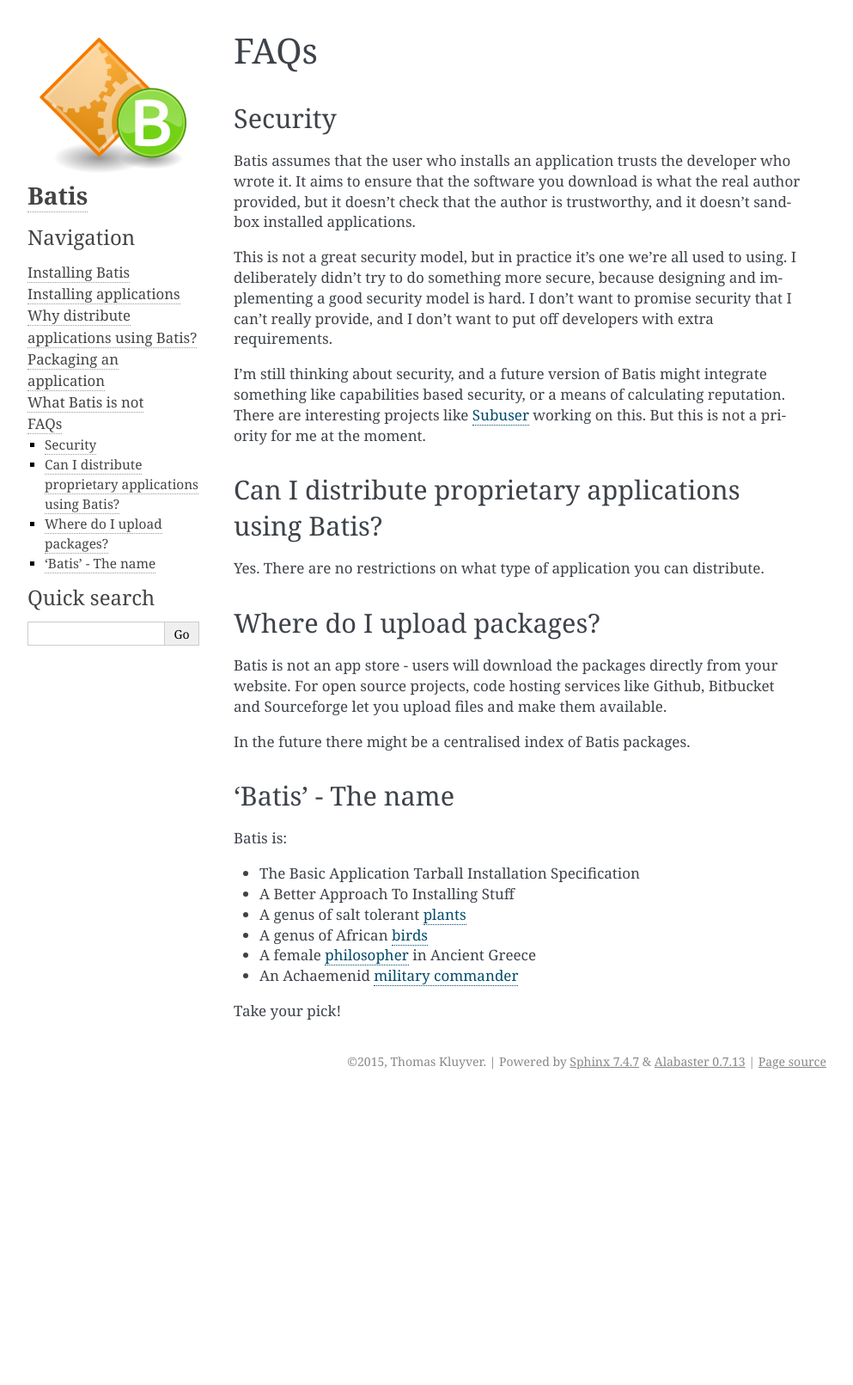
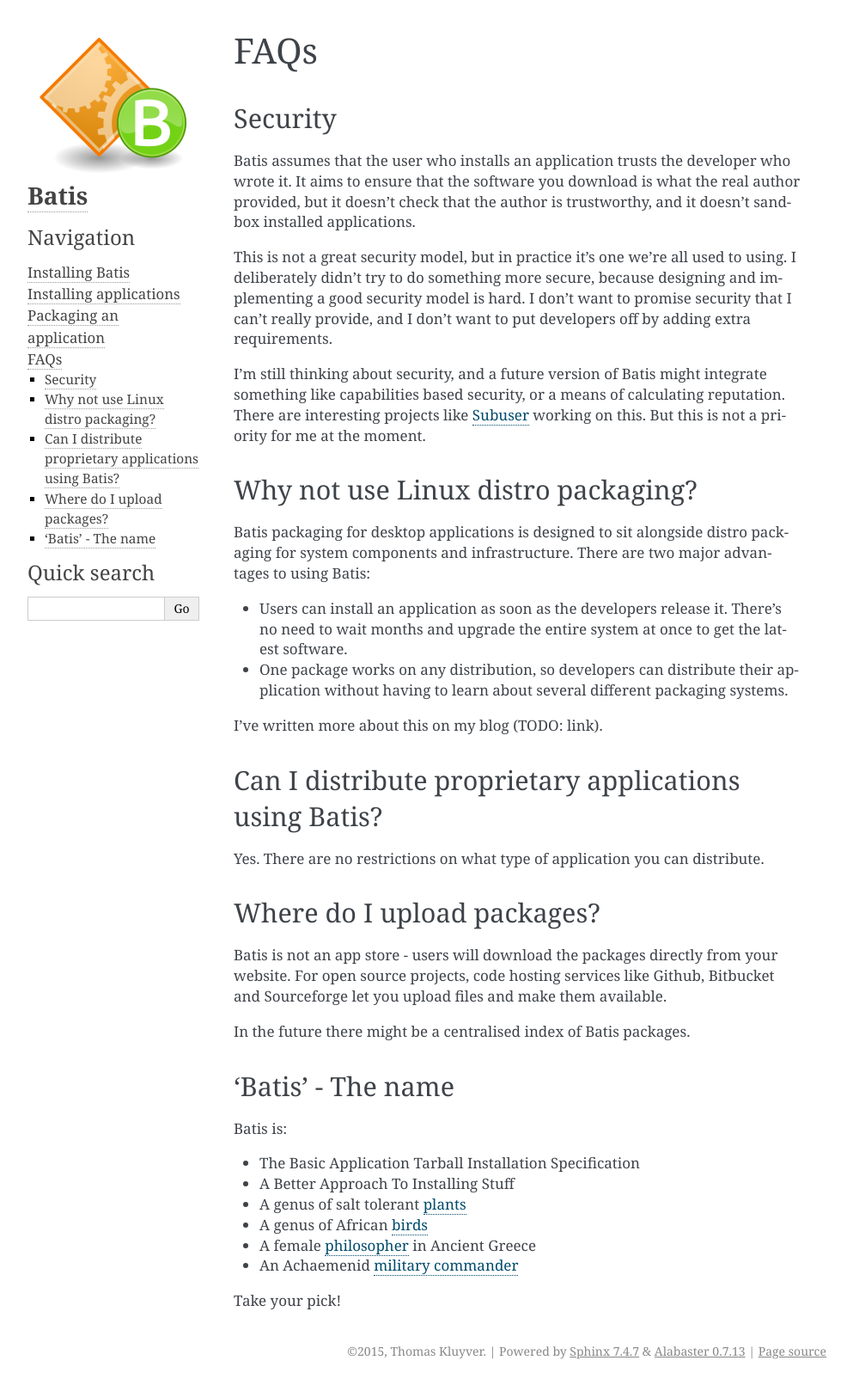
Before and after one commit to batis-installer/batis, a Sphinx documentation site: the page built from doc/faq.rst, in a window 1280 px wide. Shown: the whole page at 86% size, without its empty margins (148-1141 px from the left). Built offline with Sphinx 7.4.7, drawn with Linux system fonts in a browser that asks for light colours; before the commit the page ends 1274 px from its top, so only the background shows below that.

Commit message:
Consolidate docs

```diff
--- a/doc/faq.rst
+++ b/doc/faq.rst
@@ -12,13 +12,28 @@ sandbox installed applications.
 This is not a great security model, but in practice it's one we're all used to
 using. I deliberately didn't try to do something more secure, because designing
 and implementing a good security model is hard. I don't want to promise security
-that I can't really provide, and I don't want to put off developers with extra
-requirements.
+that I can't really provide, and I don't want to put developers off by adding
+extra requirements.
 
 I'm still thinking about security, and a future version of Batis might integrate
 something like capabilities based security, or a means of calculating reputation.
 There are interesting projects like `Subuser <http://subuser.org/>`__ working on
 this. But this is not a priority for me at the moment.
+
+Why not use Linux distro packaging?
+-----------------------------------
+
+Batis packaging for desktop applications is designed to sit alongside distro
+packaging for system components and infrastructure.
+There are two major advantages to using Batis:
+
+- Users can install an application as soon as the developers release it.
+  There's no need to wait months and upgrade the entire system at once to get
+  the latest software.
+- One package works on any distribution, so developers can distribute their
+  application without having to learn about several different packaging systems.
+
+I've written more about this on my blog (TODO: link).
 
 Can I distribute proprietary applications using Batis?
 ------------------------------------------------------
```
Also changed, not shown: doc/index.rst (+5 -3 lines), doc/whatitsnot.rst (deleted, +0 -17 lines), doc/whybatis.rst (deleted, +0 -33 lines).
